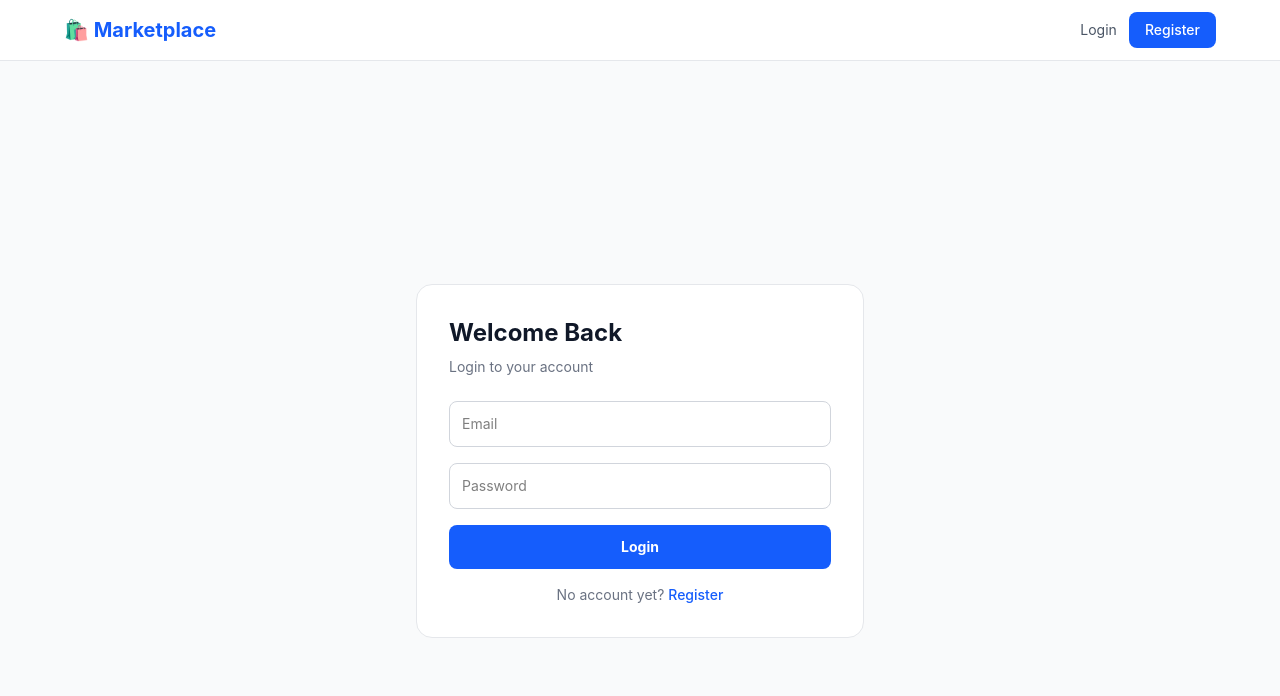
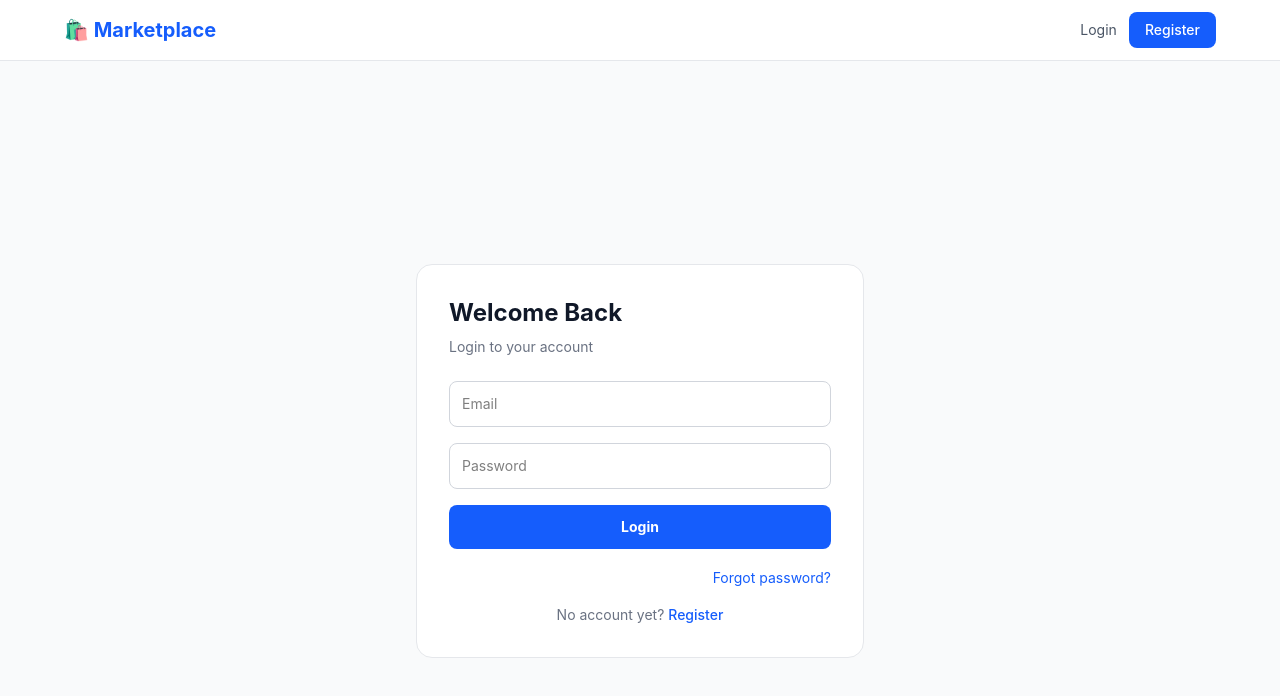
Before and after one commit to RaseltheHansel/marketPlace, a React (Vite) app in the folder client/react/: page /login in a window 1280 px wide. Shown: the top 696 px of the page. Built offline with nearby package versions, Linux system fonts and the light colour scheme.

Commit message:
done added forgotpassword button

```diff
--- a/client/react/src/pages/Login.tsx
+++ b/client/react/src/pages/Login.tsx
@@ -41,6 +41,12 @@ export default function Login() {
               text-white py-3 rounded-lg font-bold text-sm'>
             {mutation.isPending ? 'Logging in...' : 'Login'}
           </button>
+          <div className='text-right'>
+           <Link to='/forgot-password'
+            className='text-sm text-blue-600 hover:underline'>
+            Forgot password?
+          </Link>
+        </div>
         </form>
         <p className='text-sm text-center text-gray-500 mt-4'>
           No account yet?{' '}
```
